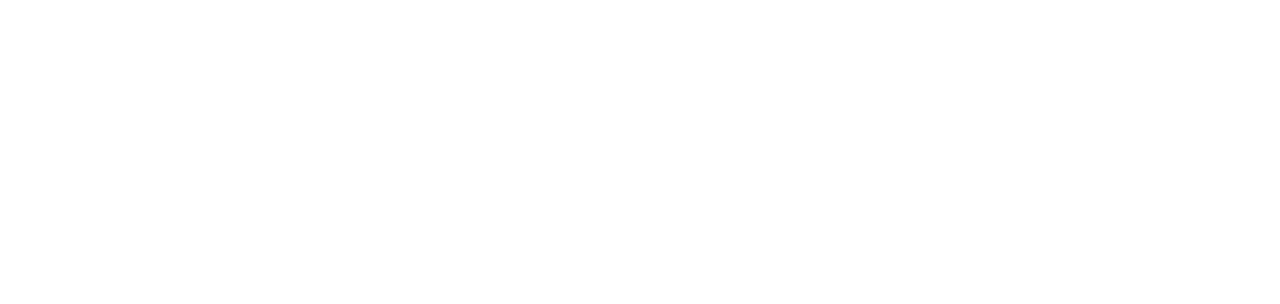
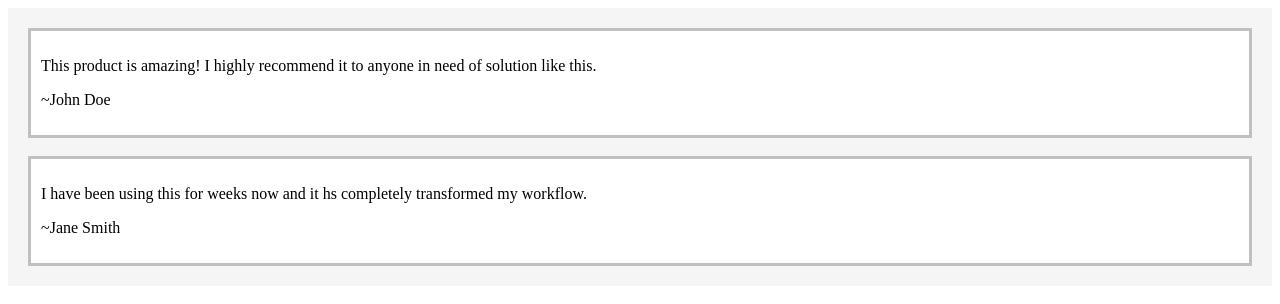
Before and after one commit to acciojob/testimonial-DevakirubaiJohn, a website: page main.html in a window 1280 px wide. Drawn offline with Linux system fonts and the light colour scheme.

Commit message:
created a submission

```diff
--- a/main.html
+++ b/main.html
@@ -8,6 +8,14 @@
 
 <body>
 	<!-- the entire body must be written by student -->
+   <div>
+	<div class="container1">
+		<p>This product is amazing! I highly recommend it to anyone in need of solution like this.    <p class="author">~John Doe</p></span></p>
+	</div><br>
+	<div class="container">
+		<p>I have been using this for weeks now and it hs completely transformed my workflow.   <p class="author">~Jane Smith</p></p>
+	</div>
+   </div>
     <script type="text/javascript" src="./script.js">
 </script>
 
--- a/styles.css
+++ b/styles.css
@@ -1 +1,20 @@
 /*  your css code here. If applicable */
+div{
+	padding:20px;
+	background-color:#f5f5f5;
+}
+
+div.container1{
+	padding:10px;
+	border:solid silver;
+	background-color:white;
+}
+div.container{
+	padding:10px;
+	border:solid silver;
+	background-color:white;
+}
+p.author{
+   text-align:left;
+	font-family:italic;
+}
```
